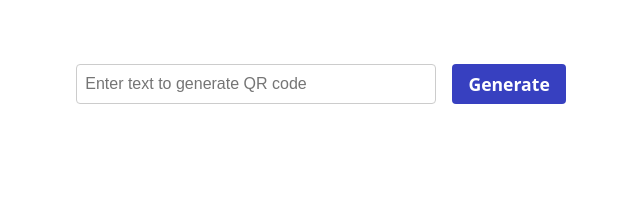
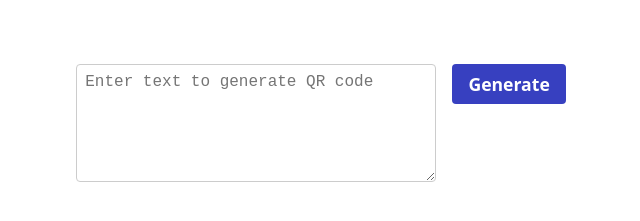
Before and after one commit to ta14-u/utility-tools, a React (Vite) app: page /utility-tools/qr-code-generator in a window 1280 px wide. Shown: the part 157-378 px from the top of the page, without its empty margins (319-959 px from the left). Built offline with nearby package versions, Linux system fonts and the light colour scheme; the HTML template or start-up script is replaced by a standard one.

Commit message:
QRコード生成の文字列を改行も対応できるようにする (#23)

```diff
--- a/src/App.css
+++ b/src/App.css
@@ -78,18 +78,21 @@
 
 .input-container {
   display: flex;
+  align-items: flex-start;
   gap: 1rem;
   margin: 2rem 0;
   width: 100%;
   max-width: 500px;
 }
 
-.input-container input {
+.input-container textarea {
   flex: 1;
   padding: 0.5rem;
   border: 1px solid #ccc;
   border-radius: 4px;
   font-size: 1rem;
+  min-height: 100px;
+  resize: vertical;
 }
 
 .input-container button {
--- a/src/pages/QRCodeGenerator.tsx
+++ b/src/pages/QRCodeGenerator.tsx
@@ -13,8 +13,7 @@ const QRCodeGenerator = () => {
     <div className="qr-code-generator">
       <h1>QR Code Generator</h1>
       <div className="input-container">
-        <input
-          type="text"
+        <textarea
           value={text}
           onChange={(e) => setText(e.target.value)}
           placeholder="Enter text to generate QR code"
```
